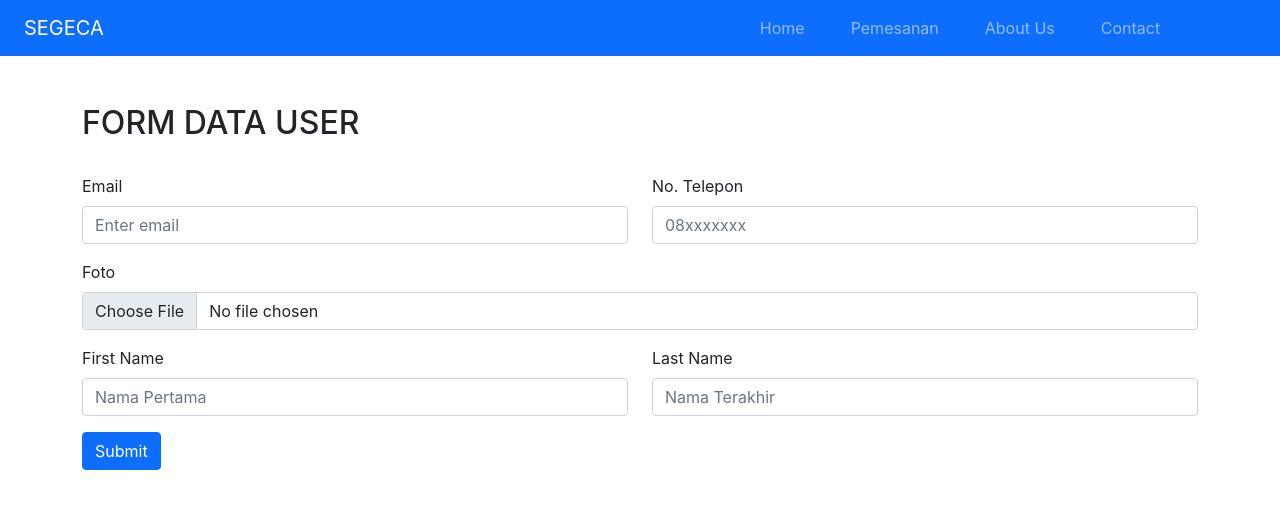
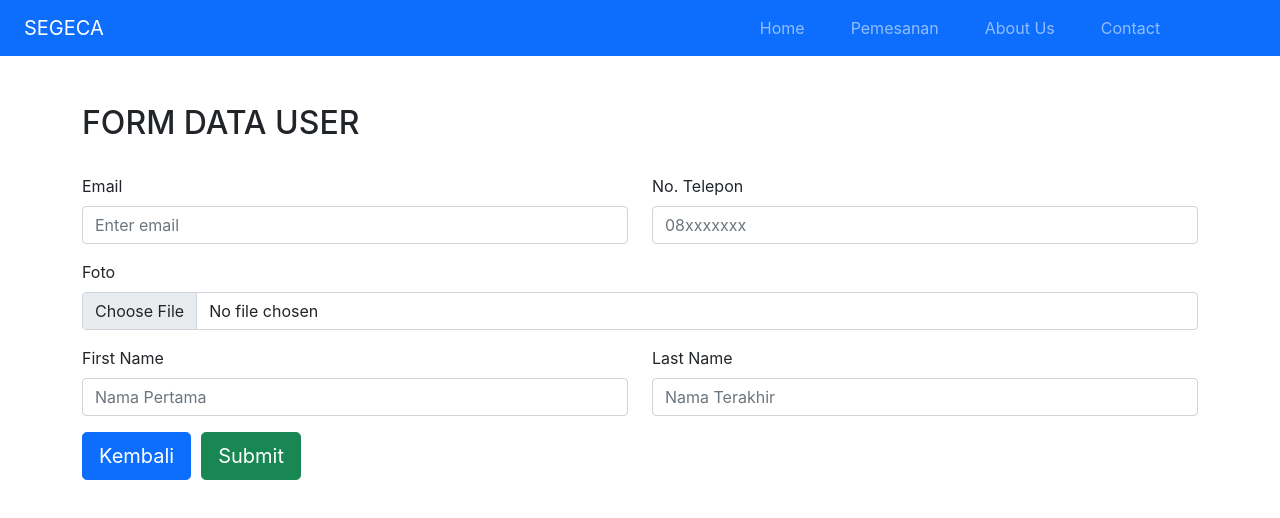
Before and after one commit to hafid29/SeGeCa_frontend, a React (Create React App) app: page /formdatauser in a window 1280 px wide. Shown: the top 518 px of the page. Built offline with nearby package versions, Linux system fonts and the light colour scheme.

Commit message:
tambahan Tformdatauser

```diff
--- a/src/view/form.Data.User/index.js
+++ b/src/view/form.Data.User/index.js
@@ -76,8 +76,15 @@ const FormDataUser = () => {
           {/* <Form.Group className="mb-3" id="formGridCheckbox">
             <Form.Check type="checkbox" label="Check me out" />
           </Form.Group> */}
-
-          <Button variant="primary" type="submit">
+          <Button href={"/dashboarduser"} size="lg">
+            Kembali
+          </Button>
+          <Button
+            style={{ marginLeft: "10px" }}
+            variant="success"
+            type="submit"
+            size="lg"
+          >
             Submit
           </Button>
         </Form>
```
